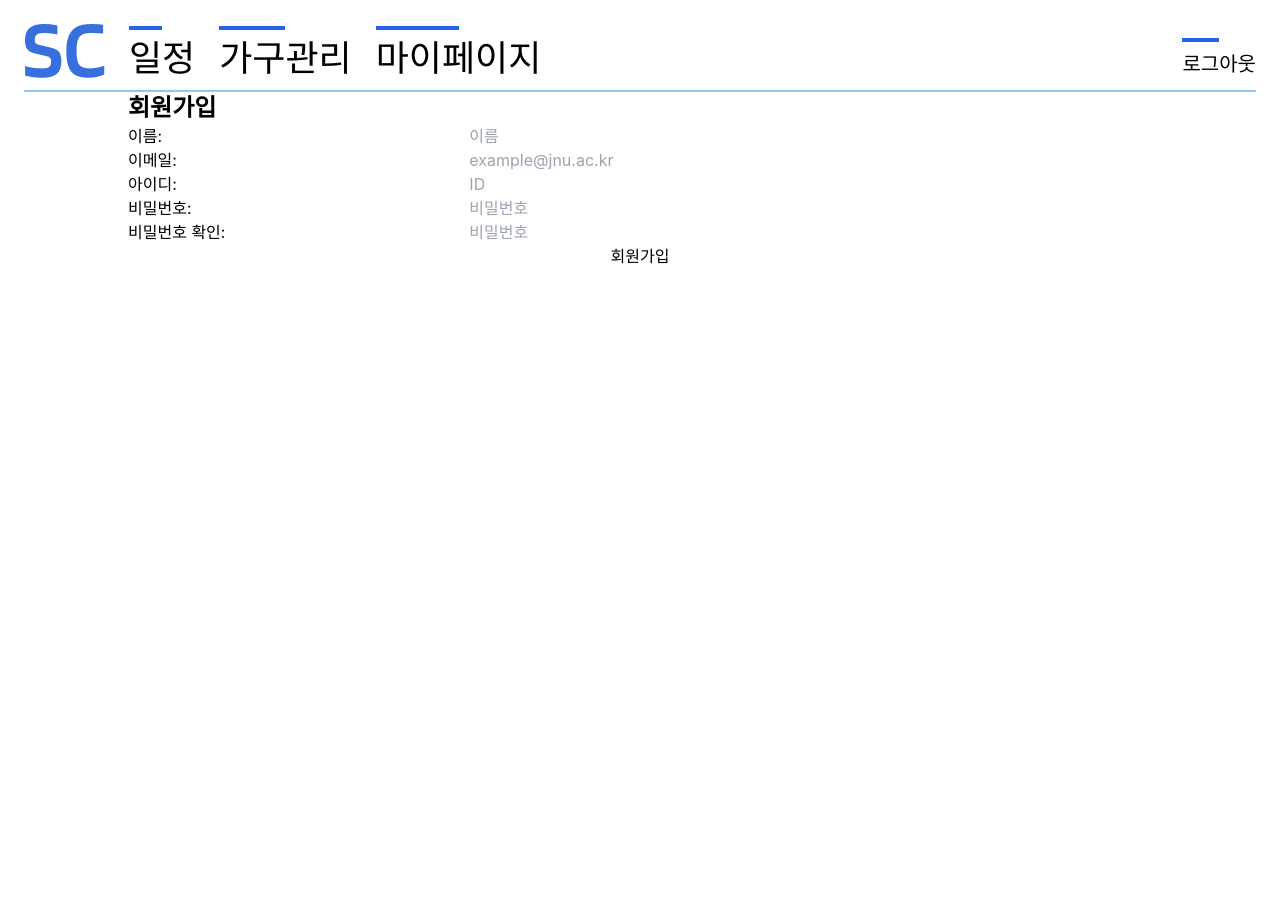
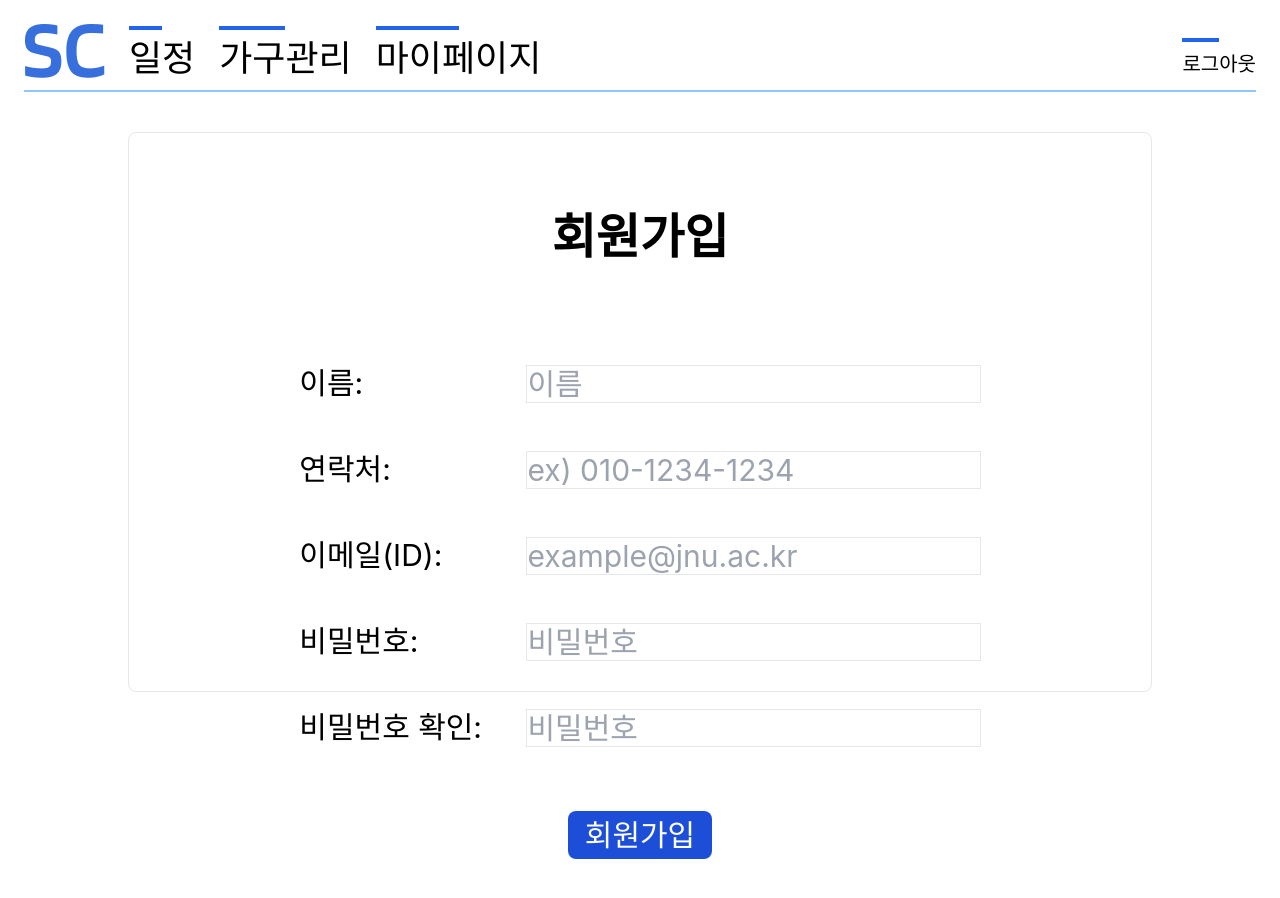
Before and after one commit to 2yunseong/Silver-Connect, a React (Create React App) app in the folder fe/: page /signup in a window 1280 px wide. Before the commit the page ends 800 px from the top, so only its background shows below. Built offline with nearby package versions, Linux system fonts and the light colour scheme; a small style sheet from the web is missing.

Commit message:
feat(SignUp): 회원가입 구현

```diff
--- /dev/null
+++ b/fe/src/SignUp/SignUp.css
@@ -0,0 +1,3 @@
+.sign-up-container{
+    height: calc(100vh - 240px) !important;
+}
--- a/fe/src/SignUp/SignUp.jsx
+++ b/fe/src/SignUp/SignUp.jsx
@@ -1,33 +1,91 @@
+import { useNavigate } from 'react-router-dom';
+import useInput from '../Hooks/useInput';
+import './SignUp.css';
+
 const SignUp = () => {
+  const navigate = useNavigate();
+  const email = useInput();
+  const password = useInput();
+  const name = useInput();
+  const phoneNumber = useInput();
+
+  const onSignUp = () => {
+    fetch('http://133.186.219.125:8080/api/user', {
+      method: 'POST',
+      headers: {
+        'Content-Type': 'application/json',
+      },
+      body: JSON.stringify({
+        email: email.value,
+        password: password.value,
+        name: name.value,
+        phoneNumber: phoneNumber.value,
+      }),
+    }).then((response) => {
+      console.log(response.json());
+      alert('회원가입 완료.');
+      navigate(-1);
+    });
+  };
+
   return (
-    <div className='mx-auto my-0 w-4/5'>
-      <h1 className='font-bold text-2xl'>회원가입</h1>
+    <div className='sign-up-container mx-auto my-10 w-4/5 justify-center text-center rounded-lg border'>
+      <h1 className='font-bold text-5xl m-20'>회원가입</h1>
       <div className='flex flex-col w-100'>
-        <div className='flex justify-between text-justify'>
+        <div className='flex justify-between text-justify w-2/3 mx-auto text-3xl my-6'>
           <span className='w-1/3'>이름:</span>
-          <input className='w-2/3' type='text' placeholder='이름' />
+          <input
+            className='w-2/3 border'
+            type='text'
+            placeholder='이름'
+            onChange={name.onChange}
+            value={name.value}
+          />
         </div>
-        <div className='flex justify-between text-justify'>
-          <span className='w-1/3'>이메일:</span>
+        <div className='flex justify-between text-justify w-2/3 mx-auto text-3xl my-6'>
+          <span className='w-1/3'>연락처:</span>
           <input
-            className='w-2/3'
+            className='w-2/3 border'
+            type='text'
+            placeholder='ex) 010-1234-1234'
+            onChange={phoneNumber.onChange}
+            value={phoneNumber.value}
+          />
+        </div>
+        <div className='flex justify-between text-justify w-2/3 mx-auto text-3xl my-6'>
+          <span className='w-1/3'>이메일(ID):</span>
+          <input
+            className='w-2/3 border'
             type='text'
             placeholder='example@jnu.ac.kr'
+            onChange={email.onChange}
+            value={email.value}
           />
         </div>
-        <div className='flex justify-between text-justify'>
-          <span className='w-1/3'>아이디:</span>
-          <input className='w-2/3' type='text' placeholder='ID' />
+        <div className='flex justify-between text-justify w-2/3 mx-auto text-3xl my-6'>
+          <span className='w-1/3'>비밀번호:</span>
+          <input
+            className='w-2/3 border'
+            type='password'
+            placeholder='비밀번호'
+            onChange={password.onChange}
+            value={password.value}
+          />
         </div>
-        <div className='flex justify-between text-justify'>
-          <span className='w-1/3'>비밀번호:</span>
-          <input className='w-2/3' type='password' placeholder='비밀번호' />
+        <div className='flex justify-between text-justify w-2/3 mx-auto text-3xl my-6'>
+          <span className='w-1/3'>비밀번호 확인:</span>
+          <input
+            className='w-2/3 border'
+            type='password'
+            placeholder='비밀번호'
+          />
         </div>
-        <div className='flex justify-between text-justify'>
-          <span className='w-1/3'>비밀번호 확인:</span>
-          <input className='w-2/3' type='password' placeholder='비밀번호' />
-        </div>
-        <button>회원가입</button>
+        <button
+          className='text-3xl text-white bg-blue-700 border-blue rounded-lg w-36 mx-auto my-10 h-12'
+          onClick={onSignUp}
+        >
+          회원가입
+        </button>
       </div>
     </div>
   );
```
